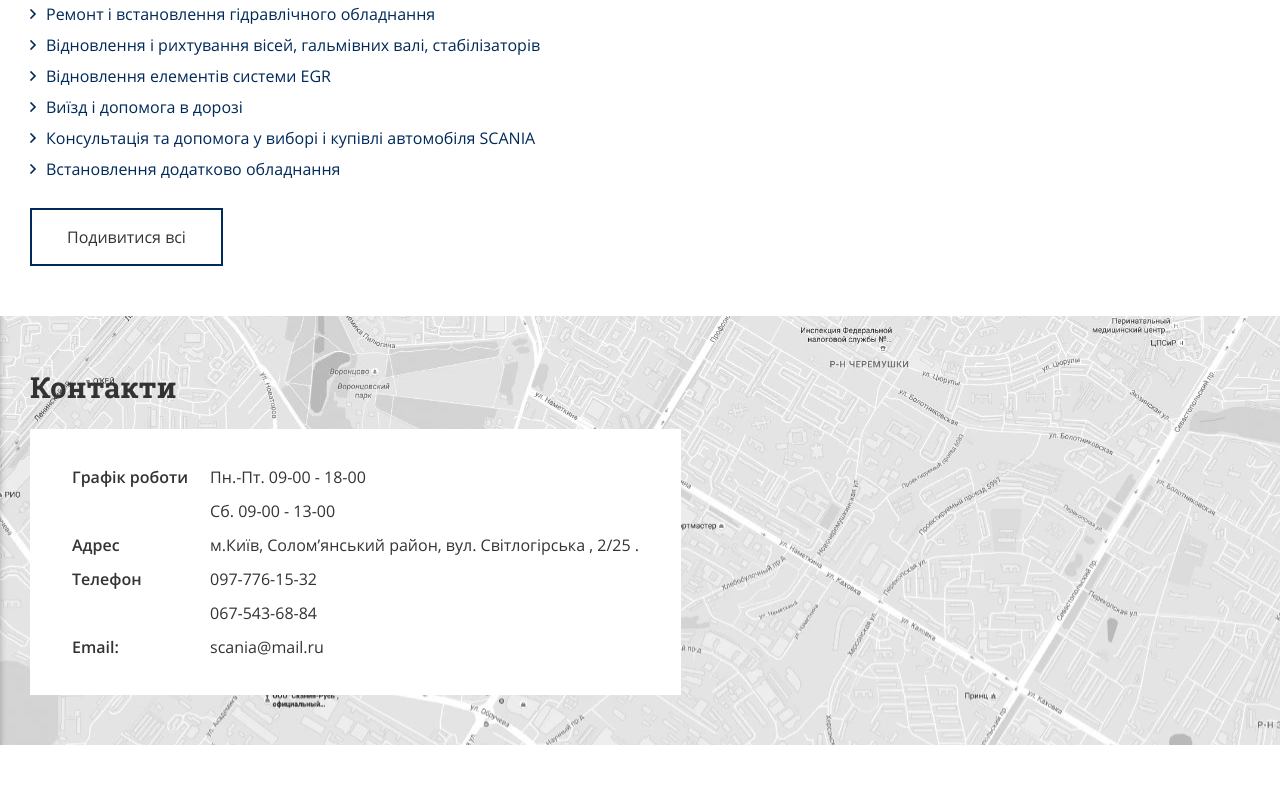
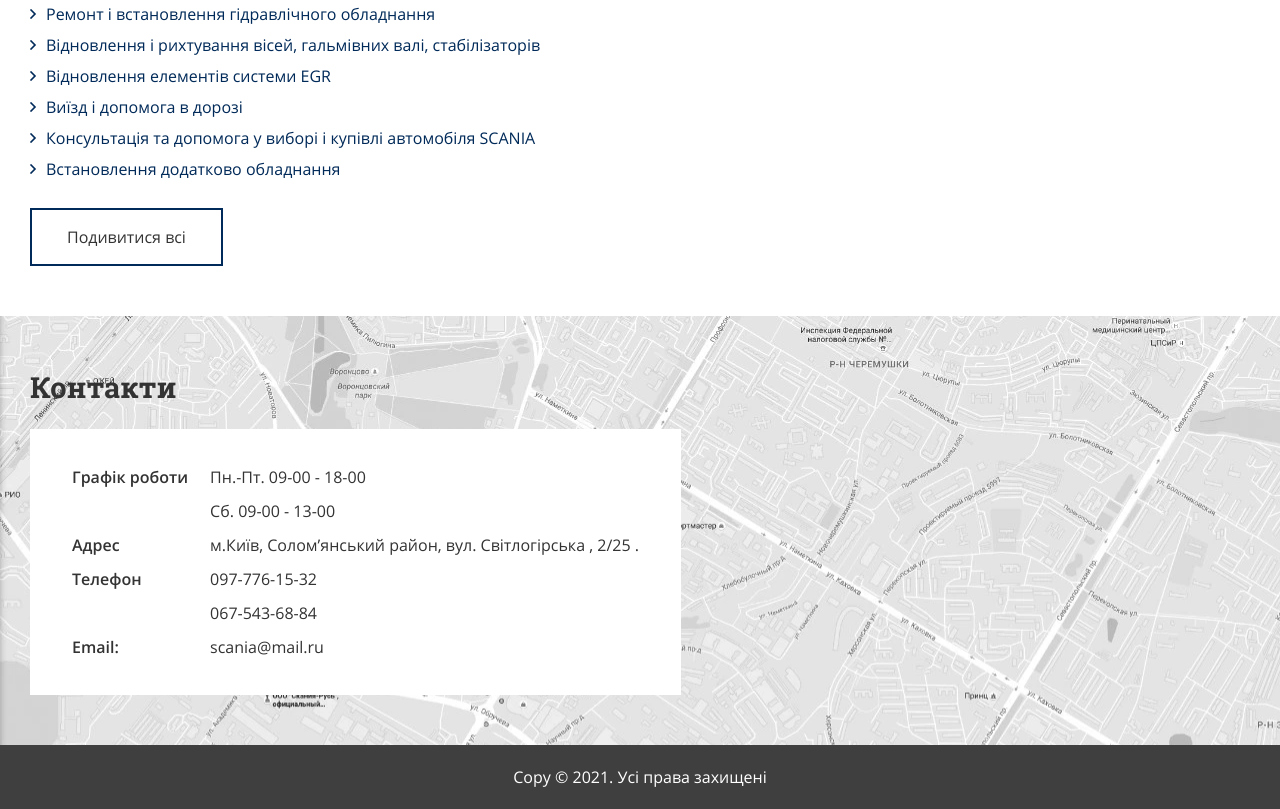
Before and after one commit to pureweb-creator/scania, a website: page index.html in a window 1280 px wide. Shown: the part 3581-4390 px from the top of the page. Before the commit the page ends 4326 px from the top, so only its background shows below. Drawn offline with nearby package versions, Linux system fonts and the light colour scheme; files whose address does not match are found by name.

Commit message:
Added footer

```diff
--- a/index.html
+++ b/index.html
@@ -262,6 +262,15 @@
 	</div>
 </section>
 
+
+<footer class="footer section" id="footer">
+	<div class="container">
+		<p class="rights text-center">
+			Copy &copy; 2021. Усі права захищені
+		</p>
+	</div>
+</footer>
+
 <div class="remodal" data-remodal-id="auth">
 	<form action="#" method="POST" class="auth-form form">
 		<button data-remodal-action="close" class="remodal-close"></button>
--- /dev/null
+++ b/scss/layouts/_footer.scss
@@ -0,0 +1,5 @@
+.footer{
+	padding: 20px 0;
+	color: #fff;
+	background: #3f3f3f
+}
--- a/scss/main.scss
+++ b/scss/main.scss
@@ -10,6 +10,7 @@
 @import "layouts/header";
 @import "layouts/mob-nav";
 @import "layouts/card";
+@import "layouts/footer";
 
 // Pages
 @import "pages/home";
```
Also changed, not shown: css/main.min.css, 1 other file.
